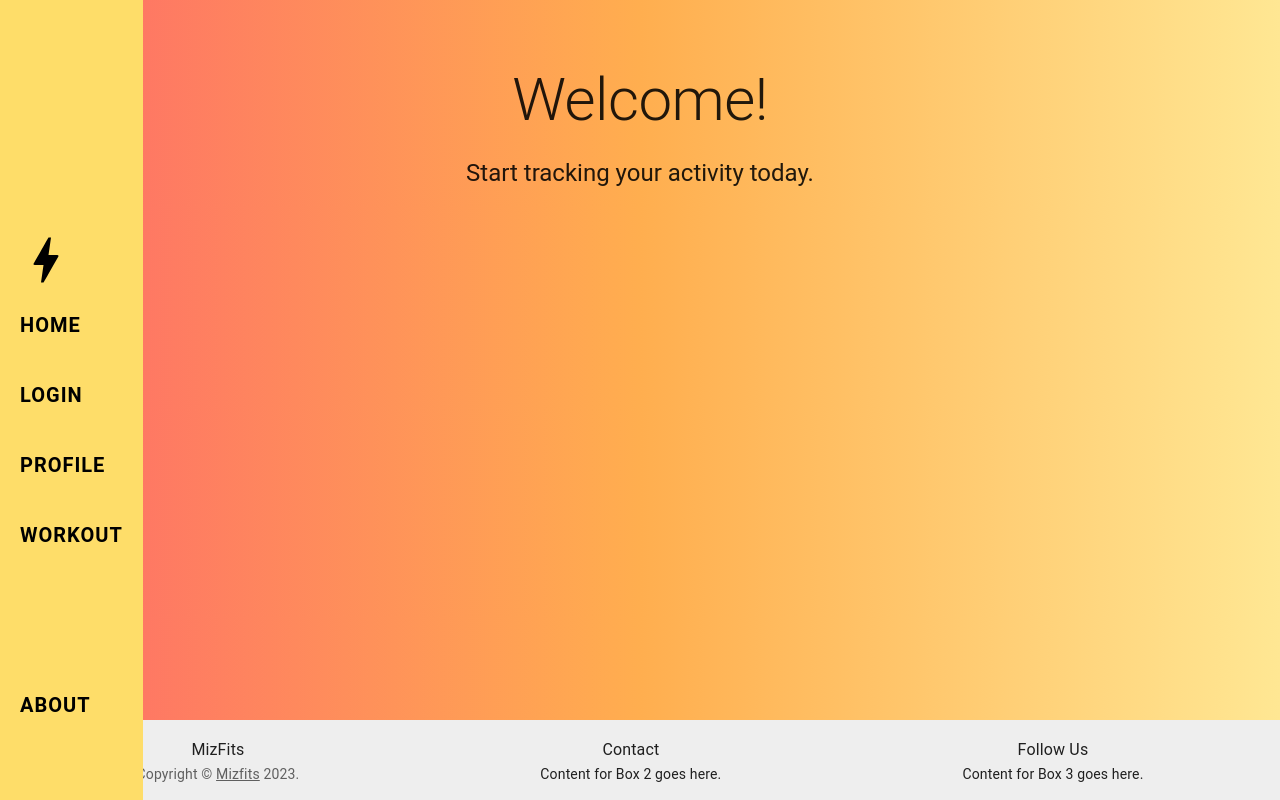
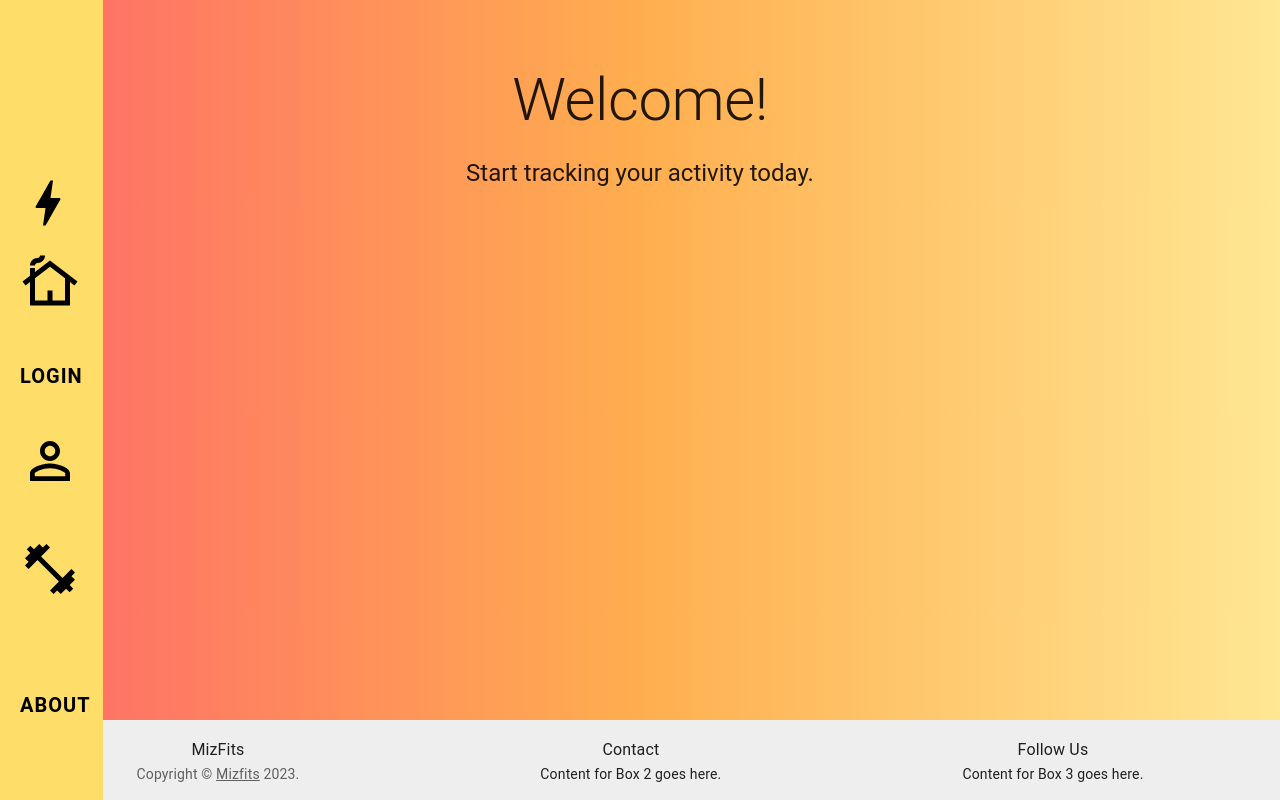
Before and after one commit to jdolan00/MizFits, a React (Create React App) app in the folder mizfits_client/: page / in a window 1280 px wide. Built offline with nearby package versions, Linux system fonts and the light colour scheme.

Commit message:
Adding icons to nav bar

```diff
--- a/mizfits_client/src/components/Navbar.jsx
+++ b/mizfits_client/src/components/Navbar.jsx
@@ -1,6 +1,7 @@
 import React from "react";
 import { Link } from "react-router-dom";
-import { Bolt } from "@mui/icons-material";
+import { Bolt, CottageOutlined, FitnessCenterOutlined, PersonOutlineOutlined } from "@mui/icons-material";
+
 
 const Navbar = () => {
   return (
@@ -11,7 +12,7 @@ const Navbar = () => {
       <ul style={styles.navbarList}>
         <li style={styles.navbarItem}>
           <Link to="/" style={styles.navbarLink}>
-            Home
+          <CottageOutlined style={styles.icon} />
           </Link>
         </li>
         <li style={styles.navbarItem}>
@@ -21,12 +22,12 @@ const Navbar = () => {
         </li>
         <li style={styles.navbarItem}>
           <Link to="/profile" style={styles.navbarLink}>
-            Profile
+          <PersonOutlineOutlined style={styles.icon} />
           </Link>
         </li>
         <li style={styles.navbarItem}>
           <Link to="/workout" style={styles.navbarLink}>
-            Workout
+          <FitnessCenterOutlined style={styles.icon} />
           </Link>
         </li>
       </ul>
@@ -57,7 +58,7 @@ const styles = {
     display: "flex",
     justifyContent: "center",
     alignItems: "center",
-    width: "50%",
+    width: "90%",
     height: "60px",
   },
   icon: {
```
